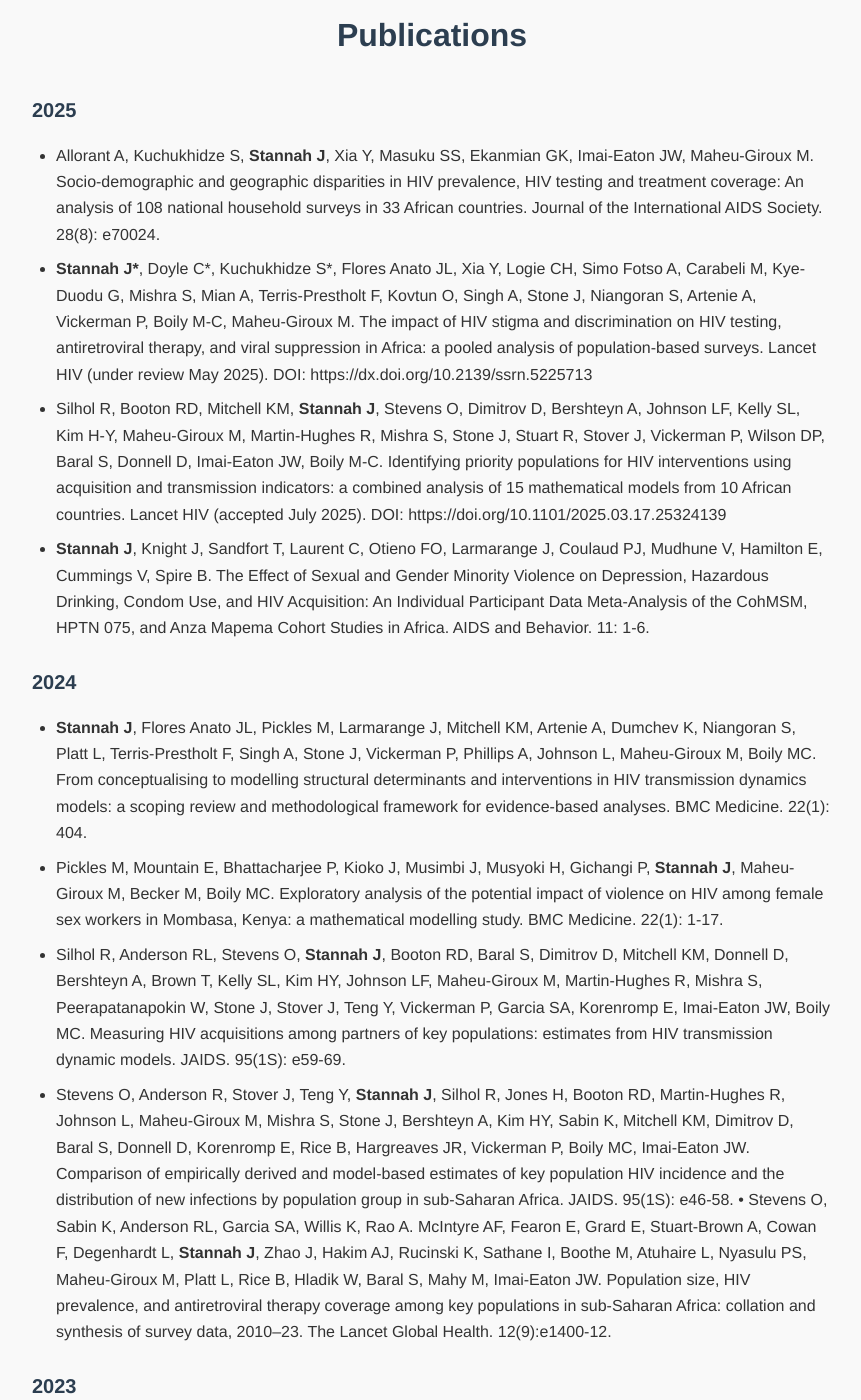
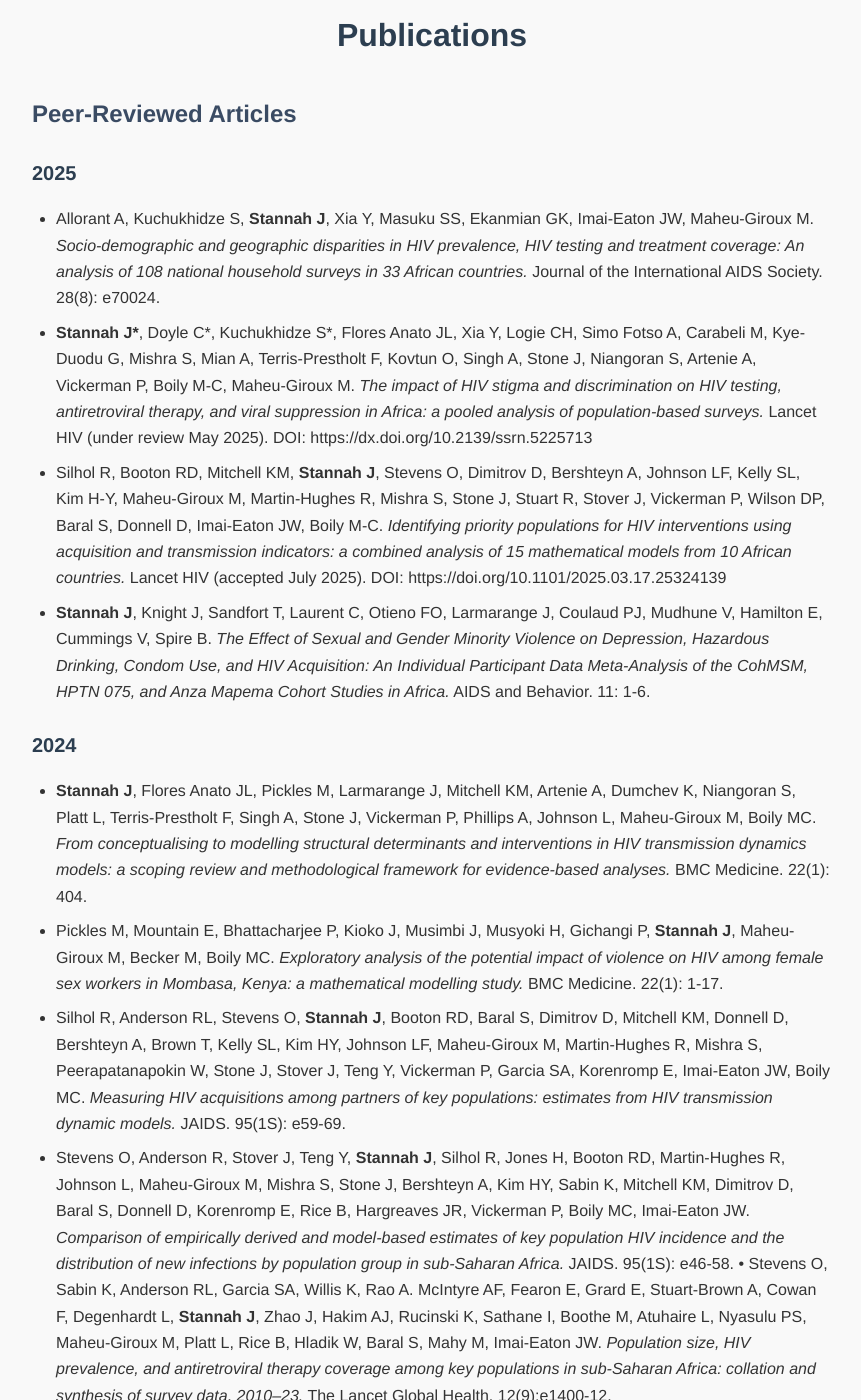
Before and after one commit to jamesstannah/jamesstannah.github.io, a Jekyll site: the page built from publications.md, in a window 1280 px wide and 1400 px high, scrolled down 206 px. Shown: the whole window, without its empty margins (208-1069 px from the left). Built offline with Jekyll 4.4.1, drawn with Linux system fonts in a browser that asks for light colours; some of the changed text lies outside the part shown.

Commit message:
Update publications.md

```diff
--- a/publications.md
+++ b/publications.md
@@ -4,30 +4,32 @@ title: "Publications"
 permalink: /publications/
 ---
 
+## Peer-Reviewed Articles
+
 ### 2025
-- Allorant A, Kuchukhidze S, **Stannah J**, Xia Y, Masuku SS, Ekanmian GK, Imai‐Eaton JW, Maheu‐Giroux M. Socio‐demographic and geographic disparities in HIV prevalence, HIV testing and treatment coverage: An analysis of 108 national household surveys in 33 African countries. Journal of the International AIDS Society. 28(8): e70024.
-- **Stannah J\***, Doyle C\*, Kuchukhidze S\*, Flores Anato JL, Xia Y, Logie CH, Simo Fotso A, Carabeli M, Kye-Duodu G, Mishra S, Mian A, Terris-Prestholt F, Kovtun O, Singh A, Stone J, Niangoran S, Artenie A, Vickerman P, Boily M-C, Maheu-Giroux M. The impact of HIV stigma and discrimination on HIV testing, antiretroviral therapy, and viral suppression in Africa: a pooled analysis of population-based surveys. Lancet HIV (under review May 2025). DOI: https://dx.doi.org/10.2139/ssrn.5225713
-- Silhol R, Booton RD, Mitchell KM, **Stannah J**, Stevens O, Dimitrov D, Bershteyn A, Johnson LF, Kelly SL, Kim H-Y, Maheu-Giroux M, Martin-Hughes R, Mishra S, Stone J, Stuart R, Stover J, Vickerman P, Wilson DP, Baral S, Donnell D, Imai-Eaton JW, Boily M-C. Identifying priority populations for HIV interventions using acquisition and transmission indicators: a combined analysis of 15 mathematical models from 10 African countries. Lancet HIV (accepted July 2025). DOI: https://doi.org/10.1101/2025.03.17.25324139
-- **Stannah J**, Knight J, Sandfort T, Laurent C, Otieno FO, Larmarange J, Coulaud PJ, Mudhune V, Hamilton E, Cummings V, Spire B. The Effect of Sexual and Gender Minority Violence on Depression, Hazardous Drinking, Condom Use, and HIV Acquisition: An Individual Participant Data Meta-Analysis of the CohMSM, HPTN 075, and Anza Mapema Cohort Studies in Africa. AIDS and Behavior. 11: 1-6.
+- Allorant A, Kuchukhidze S, **Stannah J**, Xia Y, Masuku SS, Ekanmian GK, Imai‐Eaton JW, Maheu‐Giroux M. *Socio‐demographic and geographic disparities in HIV prevalence, HIV testing and treatment coverage: An analysis of 108 national household surveys in 33 African countries.* Journal of the International AIDS Society. 28(8): e70024.
+- **Stannah J\***, Doyle C\*, Kuchukhidze S\*, Flores Anato JL, Xia Y, Logie CH, Simo Fotso A, Carabeli M, Kye-Duodu G, Mishra S, Mian A, Terris-Prestholt F, Kovtun O, Singh A, Stone J, Niangoran S, Artenie A, Vickerman P, Boily M-C, Maheu-Giroux M. *The impact of HIV stigma and discrimination on HIV testing, antiretroviral therapy, and viral suppression in Africa: a pooled analysis of population-based surveys.* Lancet HIV (under review May 2025). DOI: https://dx.doi.org/10.2139/ssrn.5225713
+- Silhol R, Booton RD, Mitchell KM, **Stannah J**, Stevens O, Dimitrov D, Bershteyn A, Johnson LF, Kelly SL, Kim H-Y, Maheu-Giroux M, Martin-Hughes R, Mishra S, Stone J, Stuart R, Stover J, Vickerman P, Wilson DP, Baral S, Donnell D, Imai-Eaton JW, Boily M-C. *Identifying priority populations for HIV interventions using acquisition and transmission indicators: a combined analysis of 15 mathematical models from 10 African countries.* Lancet HIV (accepted July 2025). DOI: https://doi.org/10.1101/2025.03.17.25324139
+- **Stannah J**, Knight J, Sandfort T, Laurent C, Otieno FO, Larmarange J, Coulaud PJ, Mudhune V, Hamilton E, Cummings V, Spire B. *The Effect of Sexual and Gender Minority Violence on Depression, Hazardous Drinking, Condom Use, and HIV Acquisition: An Individual Participant Data Meta-Analysis of the CohMSM, HPTN 075, and Anza Mapema Cohort Studies in Africa.* AIDS and Behavior. 11: 1-6.
 
 ### 2024
-- **Stannah J**, Flores Anato JL, Pickles M, Larmarange J, Mitchell KM, Artenie A, Dumchev K, Niangoran S, Platt L, Terris-Prestholt F, Singh A, Stone J, Vickerman P, Phillips A, Johnson L, Maheu-Giroux M, Boily MC. From conceptualising to modelling structural determinants and interventions in HIV transmission dynamics models: a scoping review and methodological framework for evidence-based analyses. BMC Medicine. 22(1): 404.
-- Pickles M, Mountain E, Bhattacharjee P, Kioko J, Musimbi J, Musyoki H, Gichangi P, **Stannah J**, Maheu-Giroux M, Becker M, Boily MC. Exploratory analysis of the potential impact of violence on HIV among female sex workers in Mombasa, Kenya: a mathematical modelling study. BMC Medicine. 22(1): 1-17.
-- Silhol R, Anderson RL, Stevens O, **Stannah J**, Booton RD, Baral S, Dimitrov D, Mitchell KM, Donnell D, Bershteyn A, Brown T, Kelly SL, Kim HY, Johnson LF, Maheu-Giroux M, Martin-Hughes R, Mishra S, Peerapatanapokin W, Stone J, Stover J, Teng Y, Vickerman P, Garcia SA, Korenromp E, Imai-Eaton JW, Boily MC. Measuring HIV acquisitions among partners of key populations: estimates from HIV transmission dynamic models. JAIDS. 95(1S): e59-69.
-- Stevens O, Anderson R, Stover J, Teng Y, **Stannah J**, Silhol R, Jones H, Booton RD, Martin-Hughes R, Johnson L, Maheu-Giroux M, Mishra S, Stone J, Bershteyn A, Kim HY, Sabin K, Mitchell KM, Dimitrov D, Baral S, Donnell D, Korenromp E, Rice B, Hargreaves JR, Vickerman P, Boily MC, Imai-Eaton JW. Comparison of empirically derived and model-based estimates of key population HIV incidence and the distribution of new infections by population group in sub-Saharan Africa. JAIDS. 95(1S): e46-58.
-• Stevens O, Sabin K, Anderson RL, Garcia SA, Willis K, Rao A. McIntyre AF, Fearon E, Grard E, Stuart-Brown A, Cowan F, Degenhardt L, **Stannah J**, Zhao J, Hakim AJ, Rucinski K, Sathane I, Boothe M, Atuhaire L, Nyasulu PS, Maheu-Giroux M, Platt L, Rice B, Hladik W, Baral S, Mahy M, Imai-Eaton JW. Population size, HIV prevalence, and antiretroviral therapy coverage among key populations in sub-Saharan Africa: collation and synthesis of survey data, 2010–23. The Lancet Global Health. 12(9):e1400-12.
+- **Stannah J**, Flores Anato JL, Pickles M, Larmarange J, Mitchell KM, Artenie A, Dumchev K, Niangoran S, Platt L, Terris-Prestholt F, Singh A, Stone J, Vickerman P, Phillips A, Johnson L, Maheu-Giroux M, Boily MC. *From conceptualising to modelling structural determinants and interventions in HIV transmission dynamics models: a scoping review and methodological framework for evidence-based analyses.* BMC Medicine. 22(1): 404.
+- Pickles M, Mountain E, Bhattacharjee P, Kioko J, Musimbi J, Musyoki H, Gichangi P, **Stannah J**, Maheu-Giroux M, Becker M, Boily MC. *Exploratory analysis of the potential impact of violence on HIV among female sex workers in Mombasa, Kenya: a mathematical modelling study.* BMC Medicine. 22(1): 1-17.
+- Silhol R, Anderson RL, Stevens O, **Stannah J**, Booton RD, Baral S, Dimitrov D, Mitchell KM, Donnell D, Bershteyn A, Brown T, Kelly SL, Kim HY, Johnson LF, Maheu-Giroux M, Martin-Hughes R, Mishra S, Peerapatanapokin W, Stone J, Stover J, Teng Y, Vickerman P, Garcia SA, Korenromp E, Imai-Eaton JW, Boily MC. *Measuring HIV acquisitions among partners of key populations: estimates from HIV transmission dynamic models.* JAIDS. 95(1S): e59-69.
+- Stevens O, Anderson R, Stover J, Teng Y, **Stannah J**, Silhol R, Jones H, Booton RD, Martin-Hughes R, Johnson L, Maheu-Giroux M, Mishra S, Stone J, Bershteyn A, Kim HY, Sabin K, Mitchell KM, Dimitrov D, Baral S, Donnell D, Korenromp E, Rice B, Hargreaves JR, Vickerman P, Boily MC, Imai-Eaton JW. *Comparison of empirically derived and model-based estimates of key population HIV incidence and the distribution of new infections by population group in sub-Saharan Africa.* JAIDS. 95(1S): e46-58.
+• Stevens O, Sabin K, Anderson RL, Garcia SA, Willis K, Rao A. McIntyre AF, Fearon E, Grard E, Stuart-Brown A, Cowan F, Degenhardt L, **Stannah J**, Zhao J, Hakim AJ, Rucinski K, Sathane I, Boothe M, Atuhaire L, Nyasulu PS, Maheu-Giroux M, Platt L, Rice B, Hladik W, Baral S, Mahy M, Imai-Eaton JW. *Population size, HIV prevalence, and antiretroviral therapy coverage among key populations in sub-Saharan Africa: collation and synthesis of survey data, 2010–23.* The Lancet Global Health. 12(9):e1400-12.
 
 ### 2023
-- **Stannah J**, Soni N, Lam JKS, Giguère K, Mitchell KM, Kronfli N, Larmarange J, Moh R, Nouaman M, Kouamé GM, Boily MC, Maheu-Giroux M. (2023) Trends in HIV testing, the treatment cascade, and HIV incidence among men who have sex with men in Africa: a systematic review and meta-analysis. The Lancet HIV. 10(8): e528-42.
+- **Stannah J**, Soni N, Lam JKS, Giguère K, Mitchell KM, Kronfli N, Larmarange J, Moh R, Nouaman M, Kouamé GM, Boily MC, Maheu-Giroux M. (2023) *Trends in HIV testing, the treatment cascade, and HIV incidence among men who have sex with men in Africa: a systematic review and meta-analysis.* The Lancet HIV. 10(8): e528-42.
 
 ### 2022
-- Hodgins C, **Stannah J**, Kuchukhidze S, Zembe L, Eaton JW, Boily MC, Maheu-Giroux M. Population sizes, HIV prevalence, and HIV prevention among men who paid for sex in sub-Saharan Africa (2000–2020): A meta-analysis of 87 population-based surveys. PLoS Medicine. 19(1): e1003861.
+- Hodgins C, **Stannah J**, Kuchukhidze S, Zembe L, Eaton JW, Boily MC, Maheu-Giroux M. *Population sizes, HIV prevalence, and HIV prevention among men who paid for sex in sub-Saharan Africa (2000–2020): A meta-analysis of 87 population-based surveys.* PLoS Medicine. 19(1): e1003861.
 
 ### 2021
-- Silhol R, Coupland H, Baggaley R, Miller L, Staadegaard L, Gottlieb SL, **Stannah J**, Turner KME, Vickerman P, Hayes R, Mayaud P, Looker KJ, Boily MC. What is the burden on heterosexually acquired HIV due to HSV-2? Global and regional model-based estimates of the proportion and number of HIV infections attributable to HSV-2 infection. JAIDS. 88(1): 19-30.
+- Silhol R, Coupland H, Baggaley R, Miller L, Staadegaard L, Gottlieb SL, **Stannah J**, Turner KME, Vickerman P, Hayes R, Mayaud P, Looker KJ, Boily MC. *What is the burden on heterosexually acquired HIV due to HSV-2? Global and regional model-based estimates of the proportion and number of HIV infections attributable to HSV-2 infection.* JAIDS. 88(1): 19-30.
 
 ### 2020
-- **Stannah J**, Silhol R, Elmes J, Owen B, Shacklett BL, Anton P, McGowan I, van der Straten A, Dimitrov D, Baggaley RF, Boily MC. Increases in HIV incidence following receptive anal intercourse among women: A systematic review and meta-analysis. AIDS & Behavior. 24: 667-681.
+- **Stannah J**, Silhol R, Elmes J, Owen B, Shacklett BL, Anton P, McGowan I, van der Straten A, Dimitrov D, Baggaley RF, Boily MC. *Increases in HIV incidence following receptive anal intercourse among women: A systematic review and meta-analysis.* AIDS & Behavior. 24: 667-681.
 
 ### 2019
-- **Stannah J\***, Dale E\*, Elmes J, Staunton R, Beyrer C, Mitchell KM, Boily MC. HIV testing and engagement with the HIV treatment cascade among men who have sex with men in Africa: a systematic review and meta-analysis. The Lancet HIV. 6(11): e769-87.
+- **Stannah J\***, Dale E\*, Elmes J, Staunton R, Beyrer C, Mitchell KM, Boily MC. *HIV testing and engagement with the HIV treatment cascade among men who have sex with men in Africa: a systematic review and meta-analysis.* The Lancet HIV. 6(11): e769-87.
```
